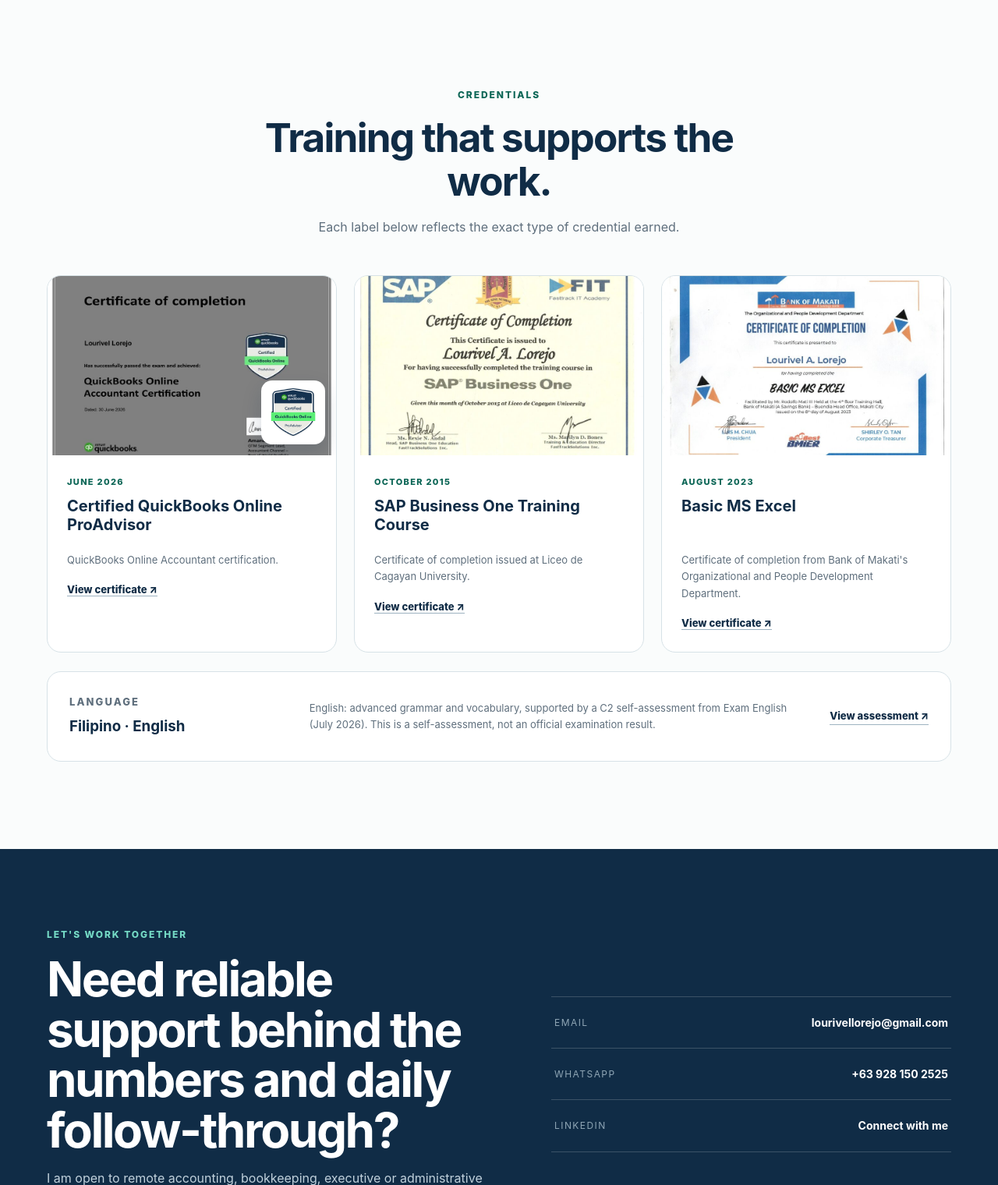
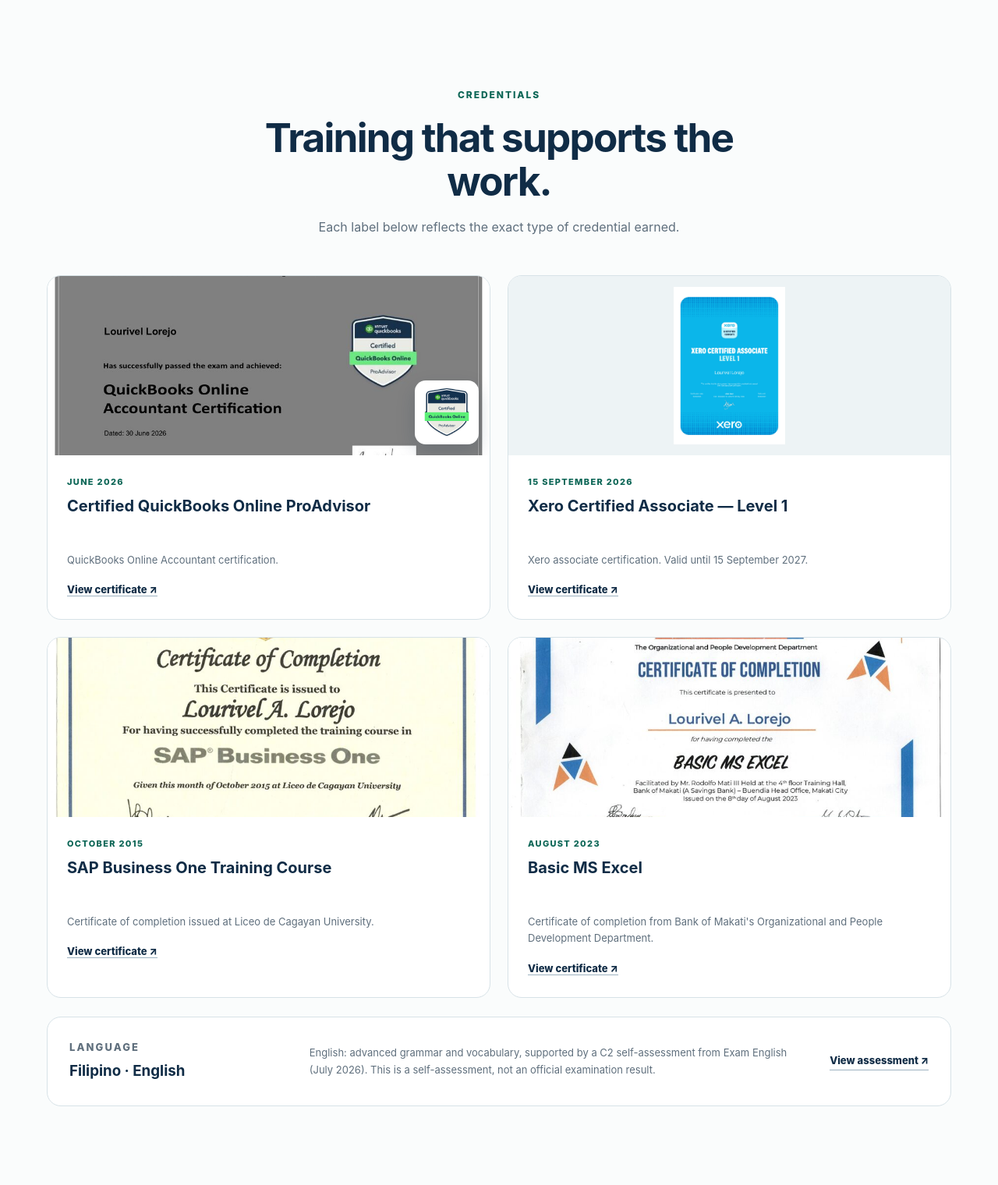
Before and after one commit to lourivellorejo-coder/lourivel-portfolio, a PHP site: page / in a window 1280 px wide. Shown: the part 4240-5760 px from the top of the page at 78% size. Run offline with PHP 8.4, Linux system fonts and the light colour scheme.

Commit message:
Draft Xero Certified Associate Level 1 portfolio addition
Add the original certificate, a full-page preview, and the certification and expiry dates. Arrange four credentials in two columns on desktop.

Keep this off main while Lourivel completes Levels 2 and 3 before finalizing the portfolio.

```diff
--- a/index.html
+++ b/index.html
@@ -220,6 +220,17 @@
             </div>
           </article>
           <article class="credential-card reveal">
+            <a class="credential-visual xero-credential" href="assets/Lourivel_Lorejo_Xero_Level_1_Certificate.pdf" target="_blank" rel="noopener" aria-label="View Xero Level 1 certificate (PDF, opens in a new tab)">
+              <img class="cert-only" src="assets/xero-level-1-certificate-preview.jpg" alt="Xero Certified Associate Level 1 certificate awarded to Lourivel Lorejo" width="715" height="1011" loading="lazy">
+            </a>
+            <div class="credential-copy">
+              <p class="credential-date"><time datetime="2026-09-15">15 September 2026</time></p>
+              <h3>Xero Certified Associate — Level 1</h3>
+              <p>Xero associate certification. Valid until <time datetime="2027-09-15">15 September 2027</time>.</p>
+              <a class="text-link" href="assets/Lourivel_Lorejo_Xero_Level_1_Certificate.pdf" target="_blank" rel="noopener">View certificate <span aria-hidden="true">↗</span></a>
+            </div>
+          </article>
+          <article class="credential-card reveal">
             <button class="credential-visual lightbox-trigger" type="button" data-image="assets/Lourivel_Lorejo_SAP_Business_One_Training.jpg" data-alt="SAP Business One training certificate">
               <img class="cert-only" src="assets/sap-certificate-preview.jpg" alt="Preview of SAP Business One training certificate" width="900" height="635">
             </button>
--- a/styles.css
+++ b/styles.css
@@ -175,13 +175,14 @@ button { font: inherit; }
 .credentials-section { border-top: 1px solid var(--line); background: #fafcfc; }
 .centered { max-width: 720px; margin: 0 auto 48px; text-align: center; }
 .centered > p:last-child { margin-top: 18px; }
-.credential-grid { display: grid; grid-template-columns: repeat(3, 1fr); gap: 22px; }
+.credential-grid { display: grid; grid-template-columns: repeat(2, 1fr); gap: 22px; }
 .credential-card { overflow: hidden; border: 1px solid var(--line); border-radius: var(--radius); background: #fff; }
 .credential-visual { position: relative; display: block; width: 100%; height: 230px; overflow: hidden; background: #edf3f5; }
 .quickbooks-credential { cursor: default; }
 .quickbooks-credential .cert-preview { width: 100%; height: 100%; object-fit: cover; filter: saturate(.85); }
 .qb-badge { position: absolute; z-index: 2; right: 14px; bottom: 14px; width: 82px; height: 82px; padding: 8px; object-fit: contain; border-radius: 14px; background: #fff; box-shadow: 0 10px 25px rgba(16,44,70,.18); }
 .cert-only { width: 100%; height: 100%; object-fit: cover; transition: transform .4s ease; }
+.xero-credential .cert-only { object-fit: contain; padding: 14px; }
 .credential-visual:hover .cert-only { transform: scale(1.02); }
 .credential-copy { padding: 25px; }
 .credential-copy h3 { min-height: 58px; font-size: 20px; }
```
Also changed, not shown: assets/xero-level-1-certificate-preview.jpg (added), 1 other file.
